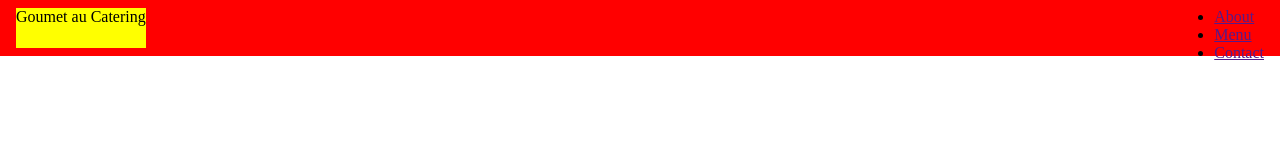
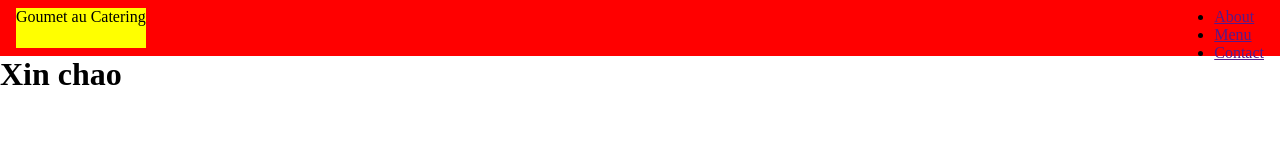
Before and after one commit to thanhlocpttl/first_project, a plain HTML site: page index.html in a window 1280 px wide. Drawn offline with Linux system fonts and the light colour scheme.

Commit message:
change file html

```diff
--- a/index.html
+++ b/index.html
@@ -21,6 +21,7 @@
                 </ul>
             </div>
         </div>
+        <h1>Xin chao</h1>
     </div>
 </body>
 </html>
```
